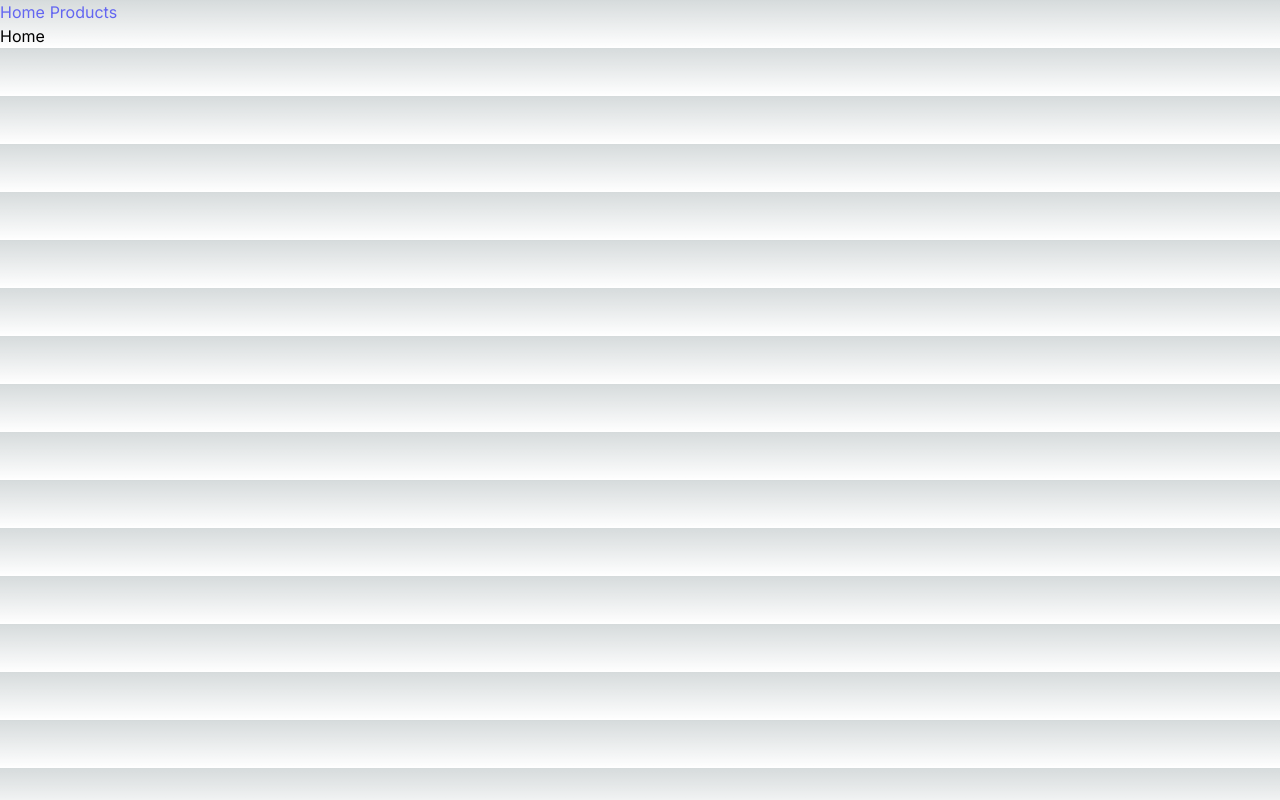
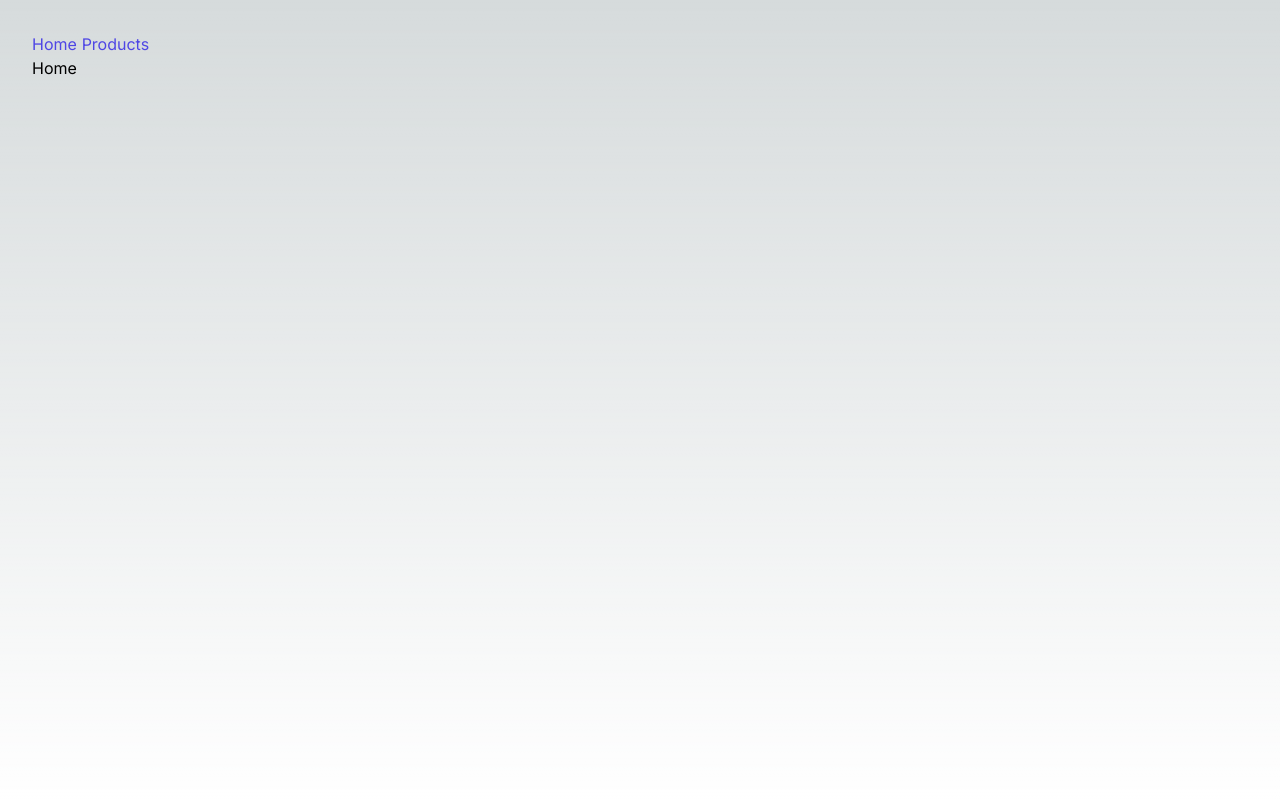
Before and after one commit to emanuelefavero/react-url-state-management, a Next.js app: page / in a window 1280 px wide. Built offline with nearby package versions, Linux system fonts and the light colour scheme.

Commit message:
update colors for light, dark color theme

```diff
--- a/app/globals.css
+++ b/app/globals.css
@@ -35,12 +35,26 @@ body {
       rgb(var(--background-end-rgb))
     )
     rgb(var(--background-start-rgb));
+
+  min-height: 100vh;
+  padding: 2rem;
 }
 
+/* LINK COLORS */
 a {
-  color: #6366f1;
+  color: #4f46e5;
 }
 
 a:hover {
-  color: #818cf8;
+  color: #4338ca;
 }
+
+@media (prefers-color-scheme: dark) {
+  a {
+    color: #6366f1;
+  }
+
+  a:hover {
+    color: #818cf8;
+  }
+}
```
